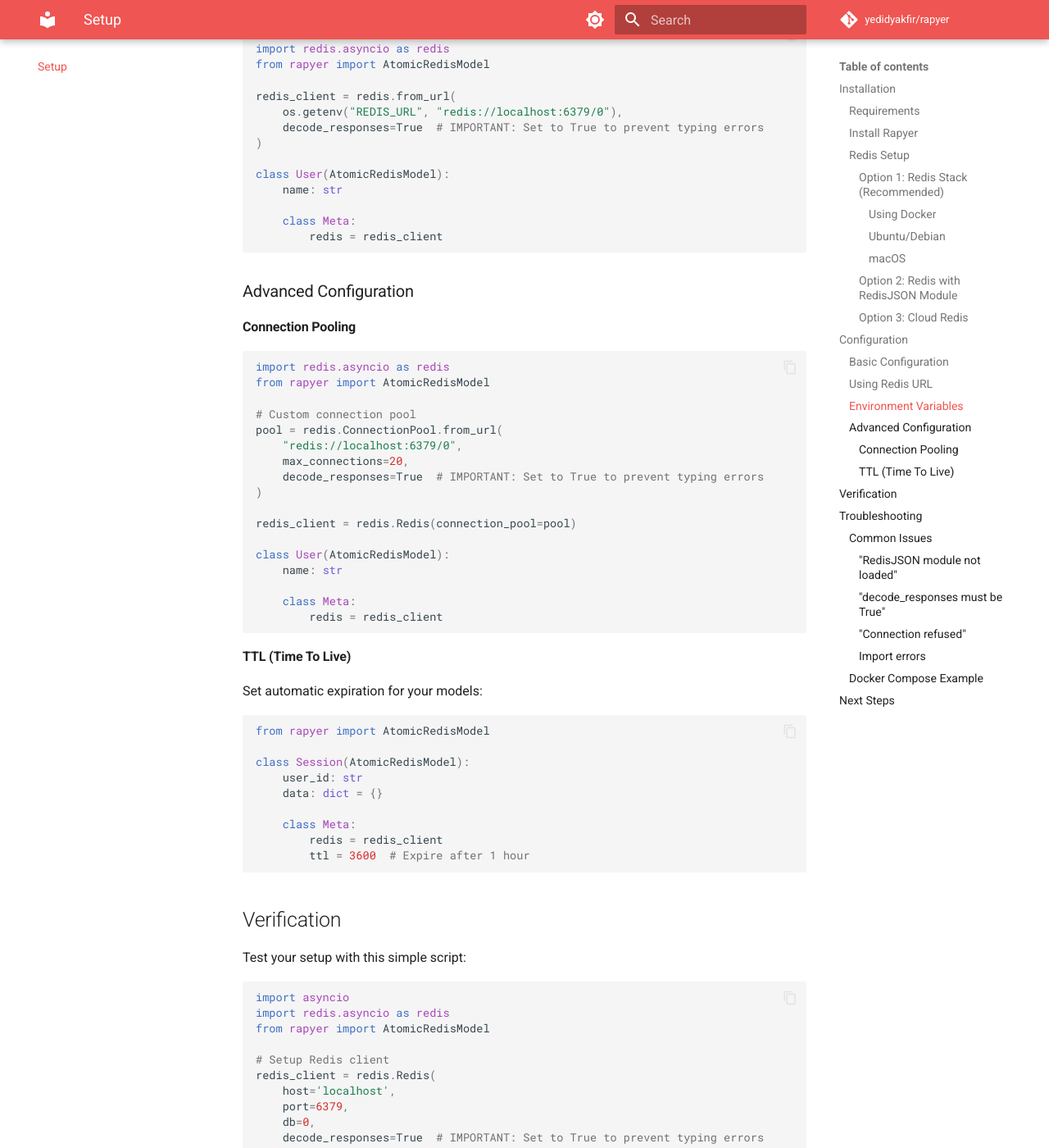
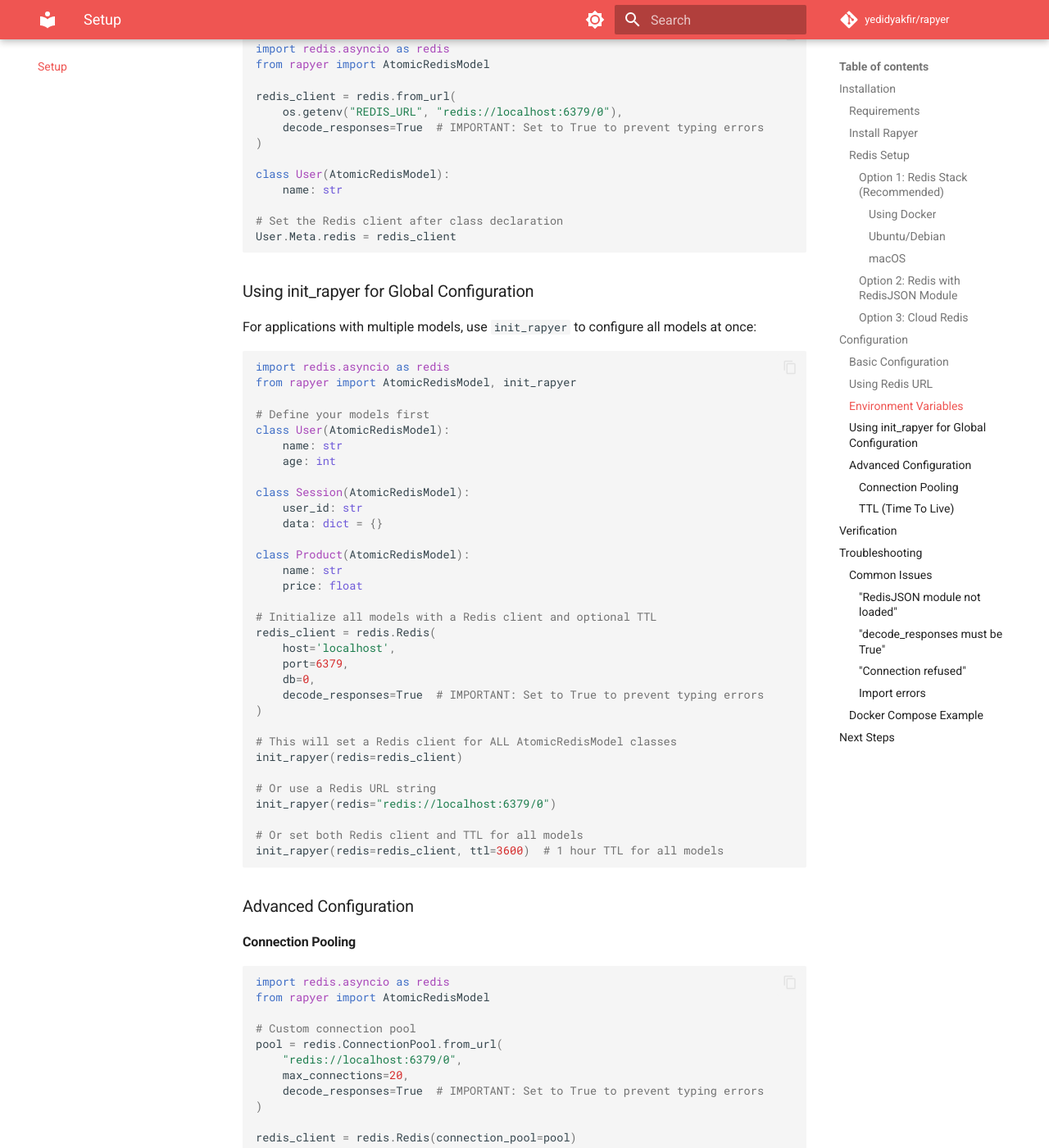
Before and after one commit to yedidyakfir/rapyer, an MkDocs documentation site: the page built from docs/setup.md, in a window 1280 px wide and 1400 px high, scrolled down 2489 px. Shown: the whole window at 82% size. Built offline with MkDocs 1.6.1 and Material for MkDocs 9.7.7, drawn with Linux system fonts in a browser that asks for light colours; comment, search, counter and statistics services are not loaded; some of the changed text lies outside the part shown.

Commit message:
[enable_inheritance_models] - update docs - no more Meta class

````diff
--- a/docs/setup.md
+++ b/docs/setup.md
@@ -72,13 +72,13 @@ redis_client = redis.Redis(
     decode_responses=True  # IMPORTANT: Set to True to prevent typing errors
 )
 
-# Set the global Redis client for your models
+# Define your model
 class User(AtomicRedisModel):
     name: str
     age: int
 
-    class Meta:
-        redis = redis_client
+# Set the Redis client for your model after class declaration
+User.Meta.redis = redis_client
 ```
 
 ### Using Redis URL
@@ -98,8 +98,8 @@ redis_client = redis.from_url(
 class User(AtomicRedisModel):
     name: str
 
-    class Meta:
-        redis = redis_client  # This is the default option with no user initialization
+# Set the Redis client after class declaration
+User.Meta.redis = redis_client
 ```
 
 ### Environment Variables
@@ -119,8 +119,47 @@ redis_client = redis.from_url(
 class User(AtomicRedisModel):
     name: str
 
-    class Meta:
-        redis = redis_client
+# Set the Redis client after class declaration
+User.Meta.redis = redis_client
+```
+
+### Using init_rapyer for Global Configuration
+
+For applications with multiple models, use `init_rapyer` to configure all models at once:
+
+```python
+import redis.asyncio as redis
+from rapyer import AtomicRedisModel, init_rapyer
+
+# Define your models first
+class User(AtomicRedisModel):
+    name: str
+    age: int
+
+class Session(AtomicRedisModel):
+    user_id: str
+    data: dict = {}
+
+class Product(AtomicRedisModel):
+    name: str
+    price: float
+
+# Initialize all models with a Redis client and optional TTL
+redis_client = redis.Redis(
+    host='localhost',
+    port=6379,
+    db=0,
+    decode_responses=True  # IMPORTANT: Set to True to prevent typing errors
+)
+
+# This will set a Redis client for ALL AtomicRedisModel classes
+init_rapyer(redis=redis_client)
+
+# Or use a Redis URL string
+init_rapyer(redis="redis://localhost:6379/0")
+
+# Or set both Redis client and TTL for all models
+init_rapyer(redis=redis_client, ttl=3600)  # 1 hour TTL for all models
 ```
 
 ### Advanced Configuration
@@ -143,8 +182,8 @@ redis_client = redis.Redis(connection_pool=pool)
 class User(AtomicRedisModel):
     name: str
 
-    class Meta:
-        redis = redis_client
+# Set the Redis client after class declaration
+User.Meta.redis = redis_client
 ```
 
 #### TTL (Time To Live)
@@ -158,9 +197,9 @@ class Session(AtomicRedisModel):
     user_id: str
     data: dict = {}
 
-    class Meta:
-        redis = redis_client
-        ttl = 3600  # Expire after 1 hour
+# Set Redis client and TTL after class declaration
+Session.Meta.redis = redis_client
+Session.Meta.ttl = 3600  # Expire after 1 hour
 ```
 
 ## Verification
@@ -183,8 +222,8 @@ redis_client = redis.Redis(
 class TestModel(AtomicRedisModel):
     message: str
 
-    class Meta:
-        redis = redis_client
+# Set Redis client after class declaration
+TestModel.Meta.redis = redis_client
 
 async def test_setup():
     try:
````
Also changed, not shown: docs/basic-operations.md (+8 -22 lines), docs/index.md (+19 -16 lines).
